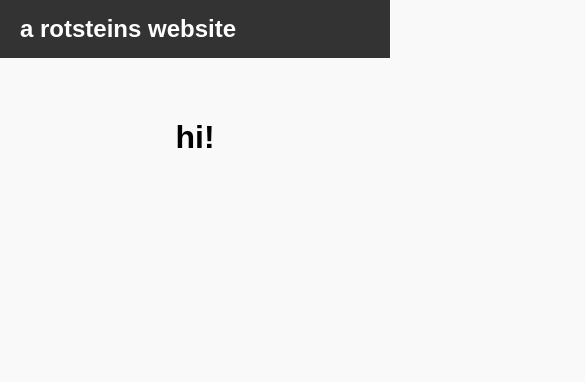
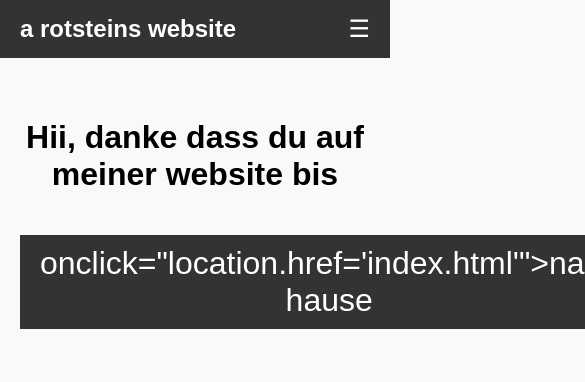
Before and after one commit to 34Alinator/ABoredMan2000.github.io, a plain HTML site: page index.html in a window 390 px wide. Shown: the top 382 px of the page, 585 px wide, since content can reach past the window. Drawn offline with Linux system fonts and the light colour scheme.

Commit message:
Update index.html
bite funktioniere

```diff
--- a/index.html
+++ b/index.html
@@ -25,6 +25,10 @@
       font-weight: bold;
     }
 
+    nav {
+      display: flex;
+    }
+
     nav a {
       color: white;
       text-decoration: none;
@@ -36,14 +40,61 @@
       color: #ff4081;
     }
 
+    .menu-toggle {
+      display: none;
+      font-size: 1.5em;
+      cursor: pointer;
+    }
+
     .content {
       padding: 40px 20px;
       text-align: center;
     }
 
+    h1 {
+      font-size: 2em;
+      margin-bottom: 10px;
+    }
+
+    p {
+      font-size: 1.2em;
+    }
+
+    button {
+      background-color: #333;
+      color: white;
+      border: none;
+      padding: 10px 20px;
+      margin-top: 20px;
+      font-size: 1em;
+      cursor: pointer;
+      transition: background-color 0.3s;
+    }
+
+    button:hover {
+      background-color: #ff4081;
+    }
+
     @media (max-width: 600px) {
       nav {
         display: none;
+        flex-direction: column;
+        background-color: #444;
+        padding: 10px;
+        position: absolute;
+        top: 60px;
+        right: 0;
+        width: 100%;
+        z-index: 1000;
+      }
+
+      nav.active {
+        display: flex;
+      }
+
+      .menu-toggle {
+        display: block;
+        color: white;
       }
     }
   </style>
@@ -52,7 +103,8 @@
 
   <header>
     <div class="logo">a rotsteins website</div>
-    <nav>
+    <div class="menu-toggle" onclick="toggleMenu()">☰</div>
+    <nav id="navbar">
       <a href="index.html">Home</a>
       <a href="projekte.html">Projekte</a>
       <a href="ueber-uns.html">Über uns</a>
@@ -60,8 +112,15 @@
   </header>
 
   <div class="content">
-    <h1>hi!</h1>
+    <h1>Hii, danke dass du auf meiner website bis<h1>
+    <button> onclick="location.href='index.html'">nach hause</button>
   </div>
+
+  <script>
+    function toggleMenu() {
+      document.getElementById('navbar').classList.toggle('active');
+    }
+  </script>
 
 </body>
 </html>
```
